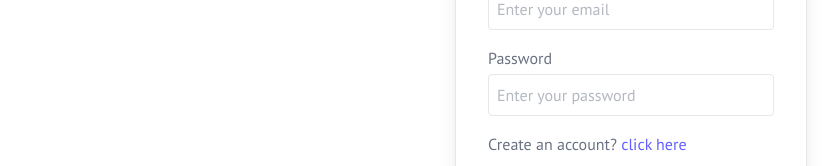
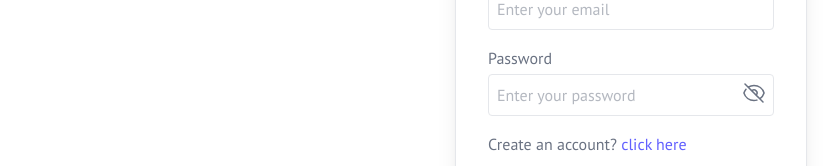
Before and after one commit to Thanmayee-O/HotelBooking, a React (Vite) app in the folder frontend/: page /login in a window 1280 px wide. Shown: the part 233-399 px from the top of the page, without its empty margins (9-847 px from the left). Built offline with nearby package versions, Linux system fonts and the light colour scheme.

Commit message:
added-loading

```diff
--- a/frontend/src/components/EachCity.jsx
+++ b/frontend/src/components/EachCity.jsx
@@ -3,31 +3,51 @@ import { useState , useEffect } from 'react'
 import { useParams } from 'react-router-dom'
 import { Link } from 'react-router-dom'
 import { useNavigate} from 'react-router-dom'
+import { ClipLoader } from "react-spinners";
 
 function EachCity() {
      const port = "https://hotelbooking-fcz6.onrender.com"
      const [eachCity , setCity] = useState([])
      const {city} = useParams()
      const navigate = useNavigate()
+     const [loading , setLoading] = useState(false)
 
      const onGoHome = () => {
        navigate('/')
      }
     console.log(city)
      function getEachCity(){
+
          async function fn(){
-              const data = await fetch(`${port}/hotel/${city}`)
+          try{
+            setLoading(true)
+            const data = await fetch(`${port}/hotel/${city}`)
               const response = await data.json()
               console.log(response)
               setCity(response.cities)
+          }
+          catch(error){
+            console.log(error)
+          }
+          finally{
+             setLoading(false)
+          }
+
          }
          fn()
       }
        useEffect(getEachCity,[city])
   return (
-    <>
+     loading ?
 
-     <button className='pt-2 pl-2 text-xl text-blue-600 font-semibold' onClick={onGoHome}>BookYourStay</button>
+
+           (
+          <div className="flex justify-center items-center min-h-screen bg-white">
+             <ClipLoader color="#2563eb" size={50} />
+           </div>
+           ):
+     <>
+     (<button className='pt-2 pl-2 text-xl text-blue-600 font-semibold' onClick={onGoHome}>BookYourStay</button>
      <h1 className='text-blue-600 text-3xl text-center font-semibold mb-10 mt-2'>Available Hotels</h1>
 
     <div className='grid grid-cols-1 sm:grid-cols-2 lg:grid-cols-3 xl:grid-cols-3 gap-6' id="rooms">
@@ -74,8 +94,9 @@ function EachCity() {
             </Link>
 
        ))}
-    </div>
-    </>
+    </div>)
+   </>
+
   )
 }
 
--- a/frontend/src/components/Login.jsx
+++ b/frontend/src/components/Login.jsx
@@ -1,5 +1,4 @@
 import React, { useState } from 'react'
-
 import { useNavigate } from 'react-router-dom'
 import Cookies from 'js-cookie'
 function Login(props) {
@@ -10,6 +9,7 @@ function Login(props) {
     const [state , setState] = useState('login')
     const [email , setEmail] = useState('')
     const [password , setPassword] = useState('')
+    const [showPass , setShowPass] = useState(false)
 
     const onChangeEmail = (event)=>{
         setEmail(event.target.value)
@@ -22,6 +22,9 @@ function Login(props) {
     }
     const goToHome = () =>{
       navigate('/')
+    }
+    const onShowPassword = () =>{
+      setShowPass(prev=>!prev)
     }
 
     const onSubmit = async(event)=>{
@@ -94,7 +97,23 @@ function Login(props) {
             </div>
             <div className="w-full ">
                 <p>Password</p>
-                <input onChange={onChangePassword} value={password} placeholder="Enter your password" className="border border-gray-200 rounded w-full p-2 mt-1 outline-indigo-500" type="password" required />
+                <div className='relative w-full'>
+                <input onChange={onChangePassword} value={password} placeholder="Enter your password" className="border border-gray-200 rounded w-full p-2 mt-1 outline-indigo-500" type={showPass ?"text" : "password"} required />
+                {showPass ?
+                <button onClick={onShowPassword} className='absolute right-2 top-1/2 -translate-y-1/2 text-gray-500 hover:text-black'>
+                 <svg xmlns="http://www.w3.org/2000/svg" fill="none" viewBox="0 0 24 24" strokeWidth={1.5} stroke="currentColor" className="size-6">
+              <path strokeLinecap="round" strokeLinejoin="round" d="M2.036 12.322a1.012 1.012 0 0 1 0-.639C3.423 7.51 7.36 4.5 12 4.5c4.638 0 8.573 3.007 9.963 7.178.07.207.07.431 0 .639C20.577 16.49 16.64 19.5 12 19.5c-4.638 0-8.573-3.007-9.963-7.178Z" />
+              <path strokeLinecap="round" strokeLinejoin="round" d="M15 12a3 3 0 1 1-6 0 3 3 0 0 1 6 0Z" />
+            </svg>
+           </button>:
+                <button onClick={onShowPassword} className='absolute right-2 top-1/2 -translate-y-1/2 text-gray-500 hover:text-black'>
+                  <svg xmlns="http://www.w3.org/2000/svg" fill="none" viewBox="0 0 24 24" strokeWidth={1.5} stroke="currentColor" className="size-6">
+                  <path strokeLinecap="round" strokeLinejoin="round" d="M3.98 8.223A10.477 10.477 0 0 0 1.934 12C3.226 16.338 7.244 19.5 12 19.5c.993 0 1.953-.138 2.863-.395M6.228 6.228A10.451 10.451 0 0 1 12 4.5c4.756 0 8.773 3.162 10.065 7.498a10.522 10.522 0 0 1-4.293 5.774M6.228 6.228 3 3m3.228 3.228 3.65 3.65m7.894 7.894L21 21m-3.228-3.228-3.65-3.65m0 0a3 3 0 1 0-4.243-4.243m4.242 4.242L9.88 9.88" />
+                </svg>
+                  </button>
+               }
+               </div>
+
             </div>
                 <p>
                     Create an account? <span onClick={navigatetoRegister} className="text-indigo-500 cursor-pointer">click here</span>
```
Also changed, not shown: frontend/src/components/Home.jsx (+1 -13 lines).
